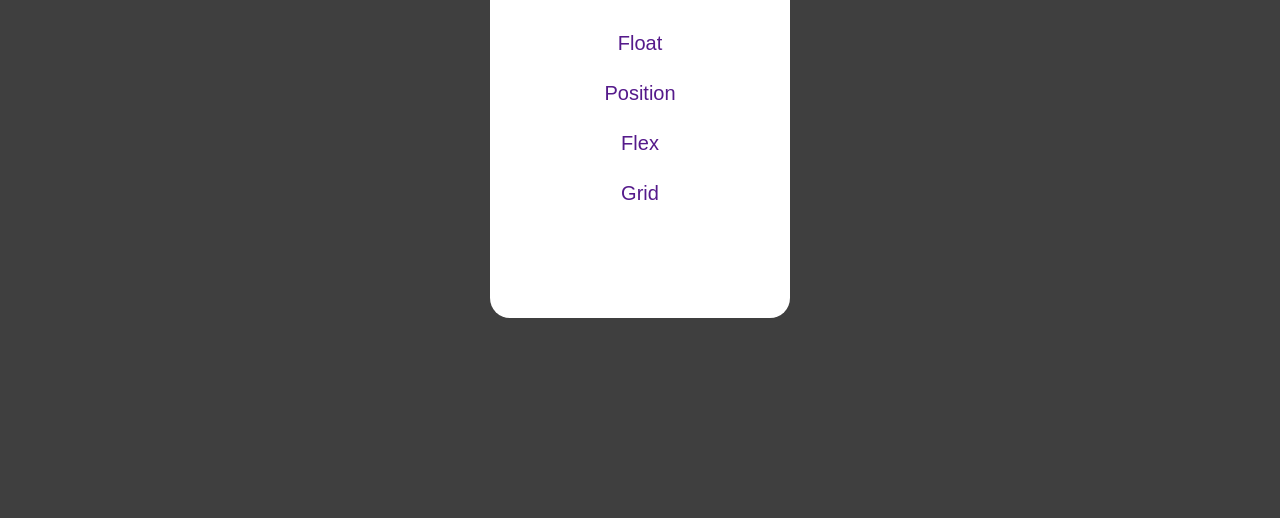
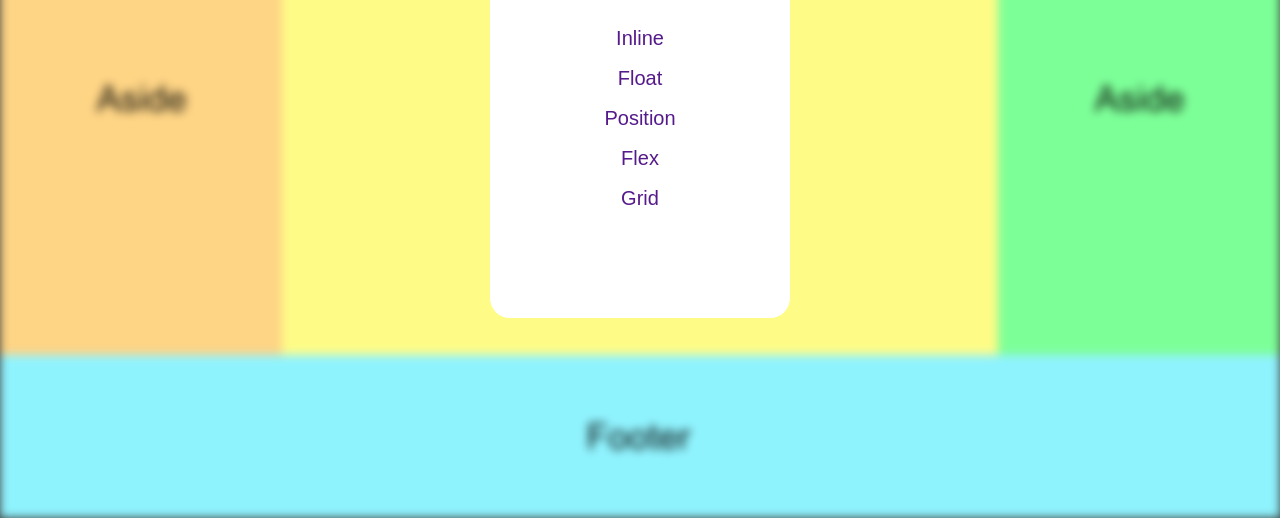
Before and after one commit to SparkingB/css-layout-example, a website: page index.html in a window 1280 px wide. Shown: the part 282-800 px from the top of the page. Drawn offline with Linux system fonts and the light colour scheme.

Commit message:
modified index.html

```diff
--- a/index.html
+++ b/index.html
@@ -4,11 +4,14 @@
 <head>
     <meta charset="UTF-8">
     <meta name="viewport" content="width=device-width, initial-scale=1.0">
-    <link href="./styles/index.css" type="text/css" rel="stylesheet">
+    <link href="./src/styles/index.css" type="text/css" rel="stylesheet">
     <title>Layout Example</title>
 </head>
 
 <body>
+
+    <div class="background">
+    </div>
 
     <div class="homepage">
 
@@ -18,6 +21,7 @@
 
         <div class="layout-list">
             <ul>
+                <li><a href="">Inline</a></li>
                 <li><a href="">Float</a></li>
                 <li><a href="">Position</a></li>
                 <li><a href="">Flex</a></li>
--- a/styles/index.css
+++ b/src/styles/index.css
@@ -17,6 +17,19 @@ body {
     background-color: rgba(0, 0, 0, 0.5);
 }
 
+.background {
+    width: 100%;
+    height: 100%;
+    background: url("../assets/example.png") no-repeat center;
+
+    position: absolute;
+    left: 50%;
+    top: 50%;
+    transform: translate(-50%, -50%);
+
+    filter: blur(5px);
+}
+
 .homepage {
     width: 300px;
     height: 400px;
@@ -27,6 +40,7 @@ body {
     left: 50%;
     top: 50%;
     transform: translate(-50%, -50%);
+    z-index: 100;
 }
 
 .title {
@@ -54,7 +68,7 @@ ul {
 }
 
 li {
-    display: block;
+    /*display: block;*/
     text-align: center;
 }
 
```
Also changed, not shown: src/assets/example.png (added).
